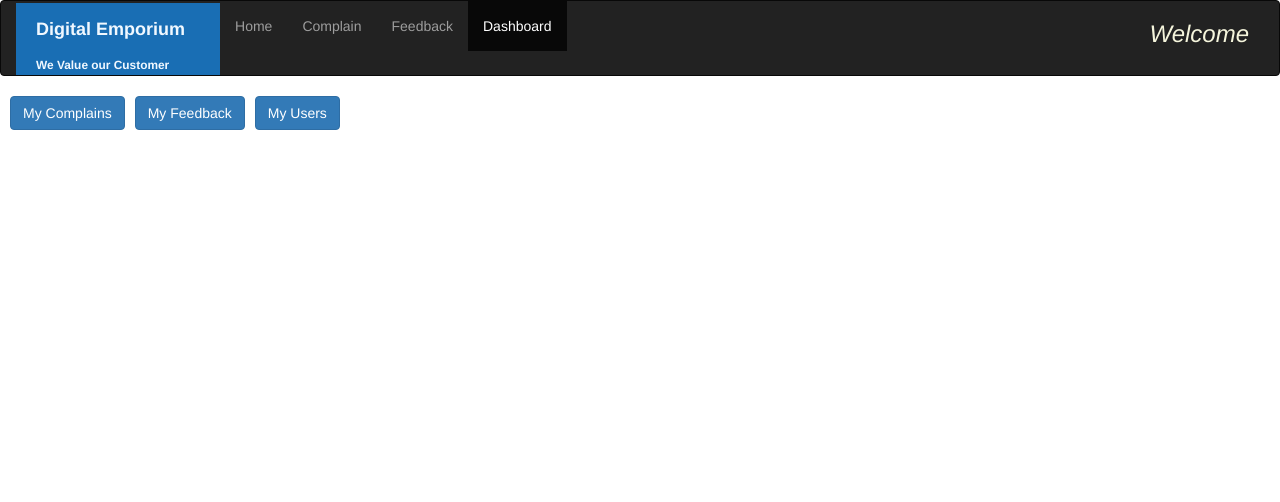
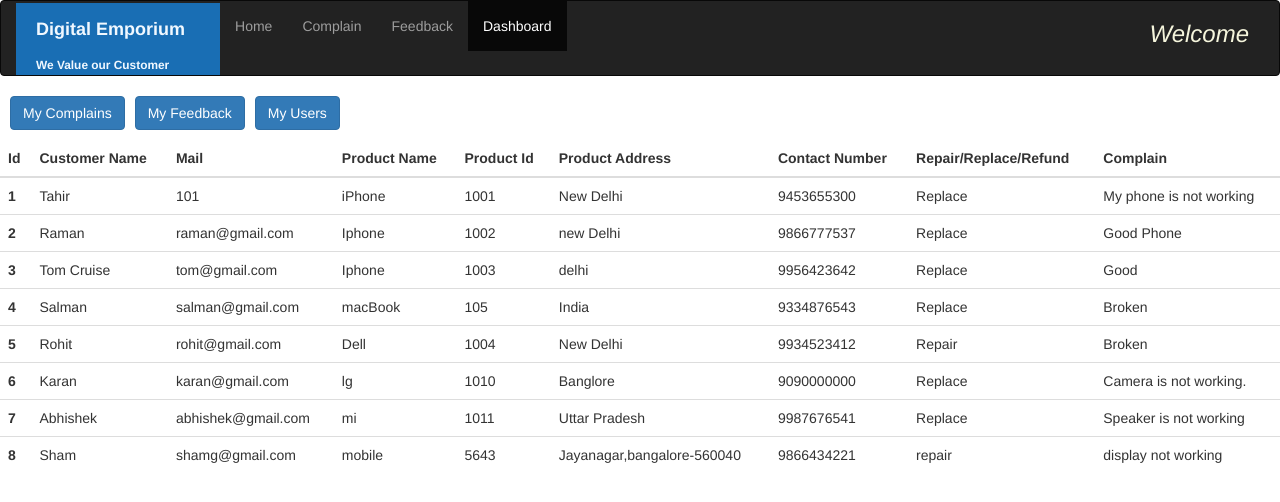
Before and after one commit to Vivek-ex-coder/My-CSD, an Angular app: page /dashboard in a window 1280 px wide. Shown: the top 502 px of the page. Built offline with nearby package versions, Linux system fonts and the light colour scheme; data requests are answered from the project's data file.

Commit message:
Update dashboard.component.html

```diff
--- a/src/app/Component/dashboard/dashboard.component.html
+++ b/src/app/Component/dashboard/dashboard.component.html
@@ -11,8 +11,51 @@
     <a class="btn btn-primary" data-toggle="collapse" href="#collapseExample2" role="button" aria-expanded="false" aria-controls="collapseExample" (click)="checkBoxUse()">
             My Users</a>
 </p>
+
+<div *ngIf="initialdisplay">
+    <div *ngIf="alert1" class="alert alert-danger alert-dismissible">
+
+        No Complains Submitted
+    </div>
+    <div class="card card-body" *ngIf="!alert1">
+        <table class="table">
+            <thead>
+                <tr>
+                    <th scope="col">Id</th>
+                    <th scope="col">Customer Name</th>
+                    <th scope="col">Mail</th>
+                    <th scope="col">Product Name</th>
+                    <th scope="col">Product Id</th>
+                    <th scope="col">Product Address</th>
+                    <th scope="col">Contact Number</th>
+                    <th scope="col">Repair/Replace/Refund</th>
+                    <th scope="col">Complain</th>
+
+                </tr>
+            </thead>
+            <tbody>
+                <tr *ngFor="let complain of complains">
+                    <th scope="row">{{complain.id}}</th>
+                    <td>{{complain.custName}}</td>
+                    <td>{{complain.mail}}</td>
+                    <td>{{complain.productName}}</td>
+                    <td>{{complain.productId}}</td>
+                    <td>{{complain.productAdress}}</td>
+                    <td>{{complain.contactNumber}}</td>
+                    <td>{{complain.repair}}</td>
+                    <td>{{complain.complain}}</td>
+                </tr>
+            </tbody>
+        </table>
+    </div>
+</div>
+
 <div class="collapse" id="collapseExample" *ngIf="comp">
-    <div class="card card-body">
+    <div *ngIf="alert1" class="alert alert-danger alert-dismissible">
+
+        No Complains Submitted
+    </div>
+    <div class="card card-body" *ngIf="!alert1">
         <table class="table">
             <thead>
                 <tr>
@@ -45,7 +88,11 @@
     </div>
 </div>
 <div class="collapse" id="collapseExample1" *ngIf="feed">
-    <div class="card card-body">
+    <div *ngIf="alert2" class="alert alert-danger alert-dismissible">
+
+        No Feedback submitted
+    </div>
+    <div class="card card-body" *ngIf="!alert2">
         <table class="table">
             <thead>
                 <tr>
@@ -72,7 +119,11 @@
 
 
 <div class="collapse" id="collapseExample2" *ngIf="use">
-    <div class="card card-body">
+    <div *ngIf="alert3" class="alert alert-danger alert-dismissible">
+
+        No User Registered Yet
+    </div>
+    <div class="card card-body" *ngIf="!alert3">
         <table class="table">
             <thead>
                 <tr>
```
